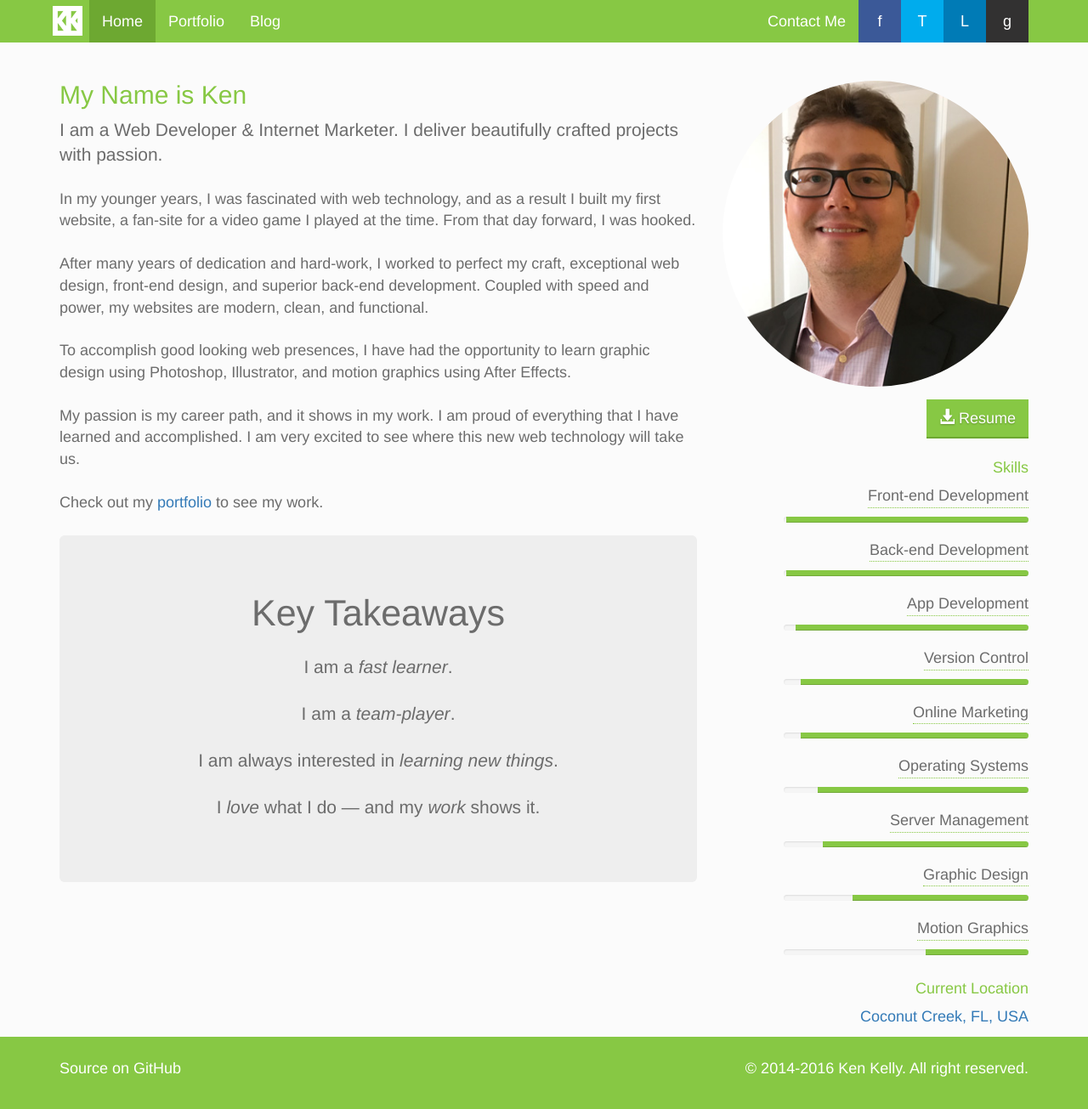
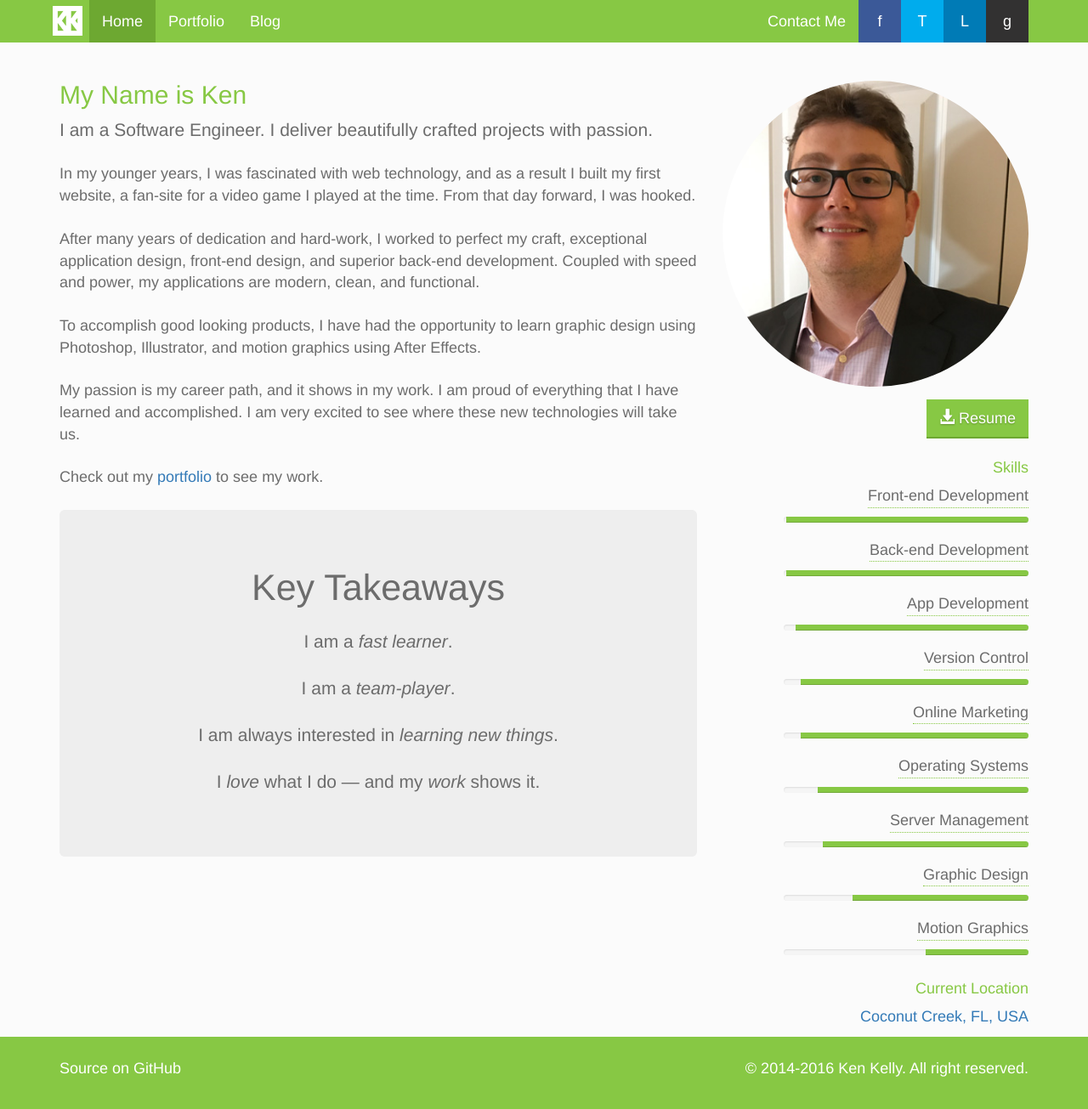
Before and after one commit to kenhkelly/kenhkelly.us, a Jekyll site: the page built from index.html, in a window 1280 px wide and 1305 px high. Shown: the whole window at 85% size. Built offline with Jekyll 4.4.1, drawn with Linux system fonts in a browser that asks for light colours; some web fonts are replaced.

Commit message:
Update about me.

```diff
--- a/index.html
+++ b/index.html
@@ -13,19 +13,19 @@ excerpt: I am a fast learner. I am a team-player. I am always interested in lear
                     My Name is Ken
                 </h2>
                 <p class="lead">
-                    I am a Web Developer &amp; Internet Marketer. I deliver beautifully crafted projects with passion.
+                    I am a Software Engineer. I deliver beautifully crafted projects with passion.
                 </p>
                 <p>
                     In my younger years, I was fascinated with web technology, and as a result I built my first website, a fan-site for a video game I played at the time. From that day forward, I was hooked.
                 </p>
                 <p>
-                    After many years of dedication and hard-work, I worked to perfect my craft, exceptional web design, front-end design, and superior back-end development. Coupled with speed and power, my websites are modern, clean, and functional.
+                    After many years of dedication and hard-work, I worked to perfect my craft, exceptional application design, front-end design, and superior back-end development. Coupled with speed and power, my applications are modern, clean, and functional.
                 </p>
                 <p>
-                    To accomplish good looking web presences, I have had the opportunity to learn graphic design using Photoshop, Illustrator, and motion graphics using After Effects.
+                    To accomplish good looking products, I have had the opportunity to learn graphic design using Photoshop, Illustrator, and motion graphics using After Effects.
                 </p>
                 <p>
-                    My passion is my career path, and it shows in my work. I am proud of everything that I have learned and accomplished. I  am very excited to see where this new web technology will take us.
+                    My passion is my career path, and it shows in my work. I am proud of everything that I have learned and accomplished. I am very excited to see where these new technologies will take us.
                 </p>
                 <p>
                     Check out my <a href="/portfolio">portfolio</a> to see my work.
```
